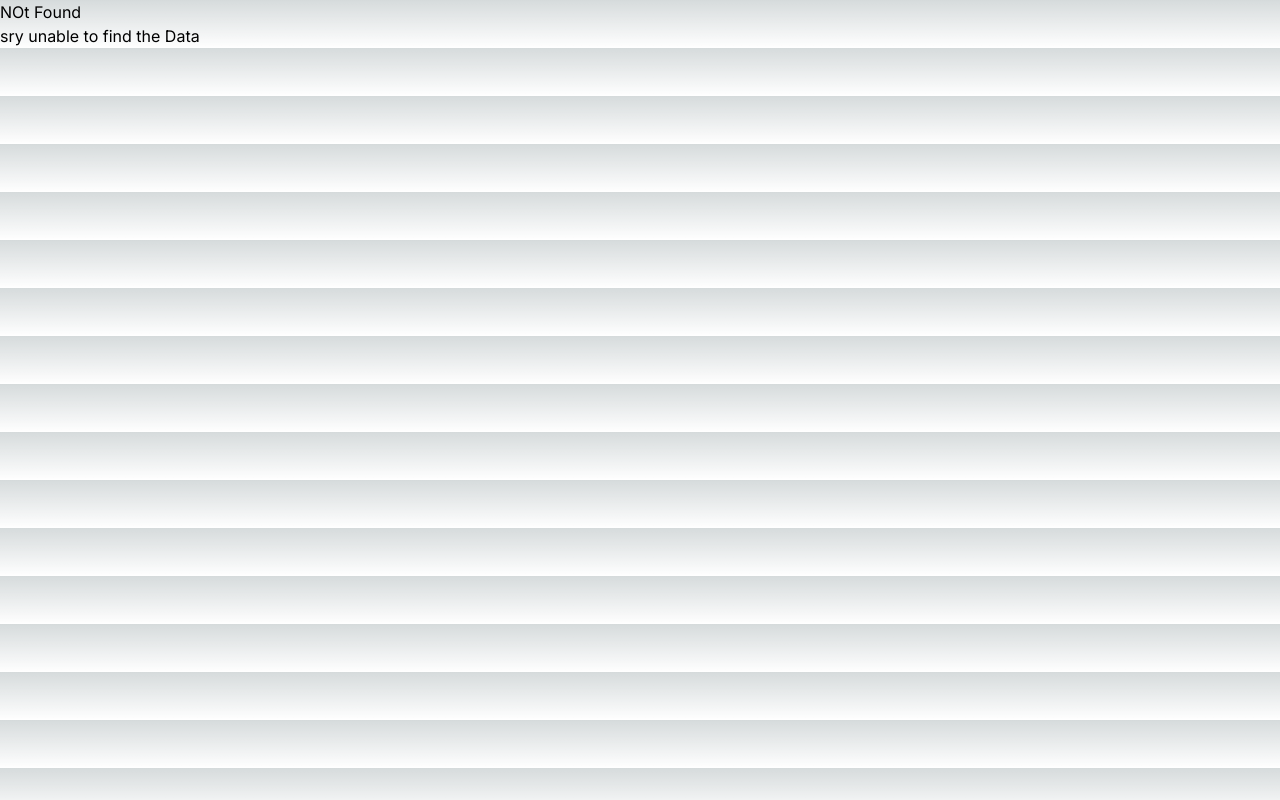
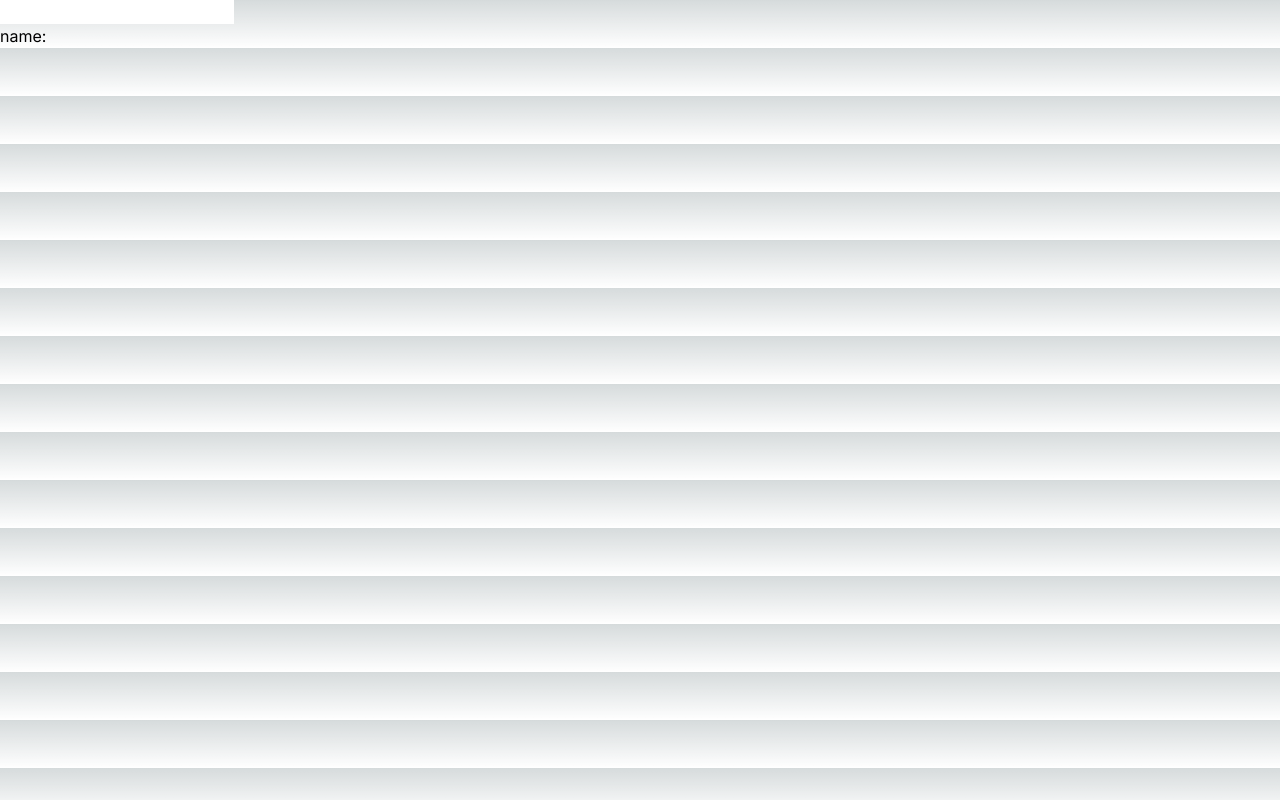
Before and after one commit to ajaypoddar78890/nextlearn, a Next.js app: page /dashbord in a window 1280 px wide. Before the commit this address had no page. Built offline with nearby package versions, Linux system fonts and the light colour scheme.

Commit message:
learn more about client and server side rendaring

```diff
--- /dev/null
+++ b/src/app/dashbord/page.tsx
@@ -0,0 +1,17 @@
+"use client";
+
+import { useState } from "react";
+
+const page = () => {
+  const [name, setName] = useState("");
+  console.log("dashbord from server");
+  return (
+    <div>
+      <input value={name} onChange={(e) => setName(e.target.value)} />
+
+      <h1>name: {name}</h1>
+    </div>
+  );
+};
+
+export default page;
```
